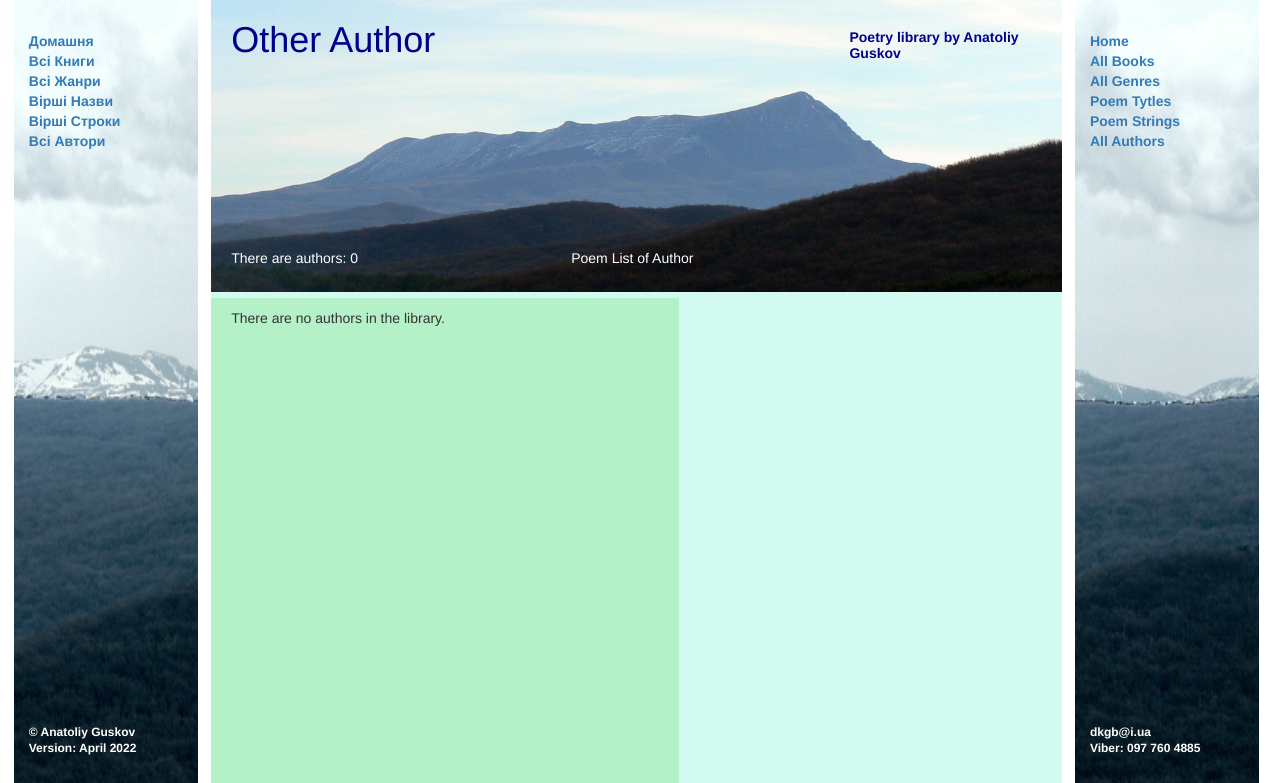
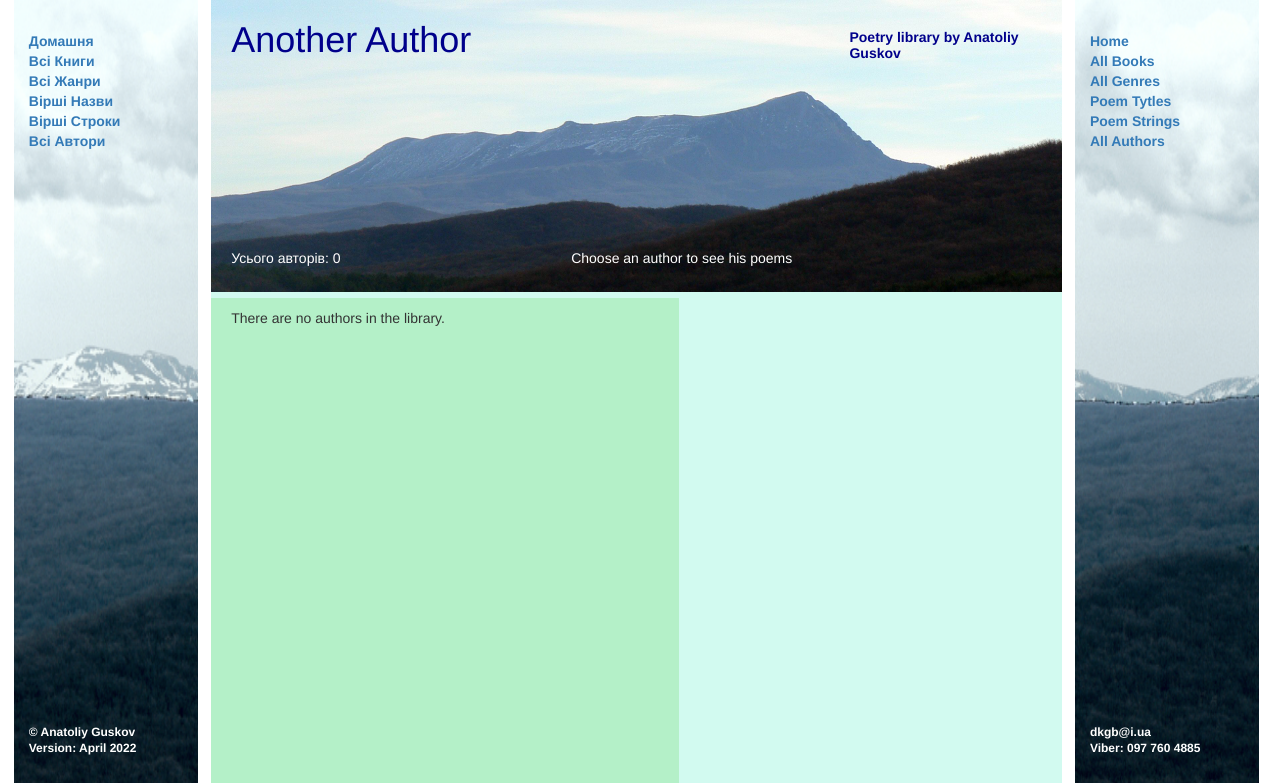
Before and after one commit to AnatolGuskov/poem_guskov, a Django app: page /poems/authors/ in a window 1280 px wide. Shown: the top 783 px of the page. Run offline with Django 4.2, Linux system fonts and the light colour scheme; data that the repository does not hold is empty; some libraries are stand-ins or nearby versions.

Commit message:
Guskov / Another etc.

```diff
--- a/poems/admin.py
+++ b/poems/admin.py
@@ -14,7 +14,7 @@ admin.site.register(Book, BookAdmin)
 
 
 class PoemAdmin(admin.ModelAdmin):
-    list_display = ('tytle', 'id', 'date', 'author',)
+    list_display = ('tytle', 'id', 'date', 'poem_lang', 'author',)
 admin.site.register(Poem, PoemAdmin)
 
 
--- a/poems/context_processors.py
+++ b/poems/context_processors.py
@@ -3,7 +3,7 @@ from . models import Author, Genre, Book, Poem
 
 
 def author (request):
-    name_tytle = "Перелік Авторів"
+    name_tytle = "Інші Автори"
     name_text = "Усього авторів:"
     # name_library = "Бібліотека поезій Анатолія Гуськова"
     # name_poem_list = "Перелік віршів автора"
--- a/poems/models.py
+++ b/poems/models.py
@@ -22,7 +22,7 @@ class Language(models.Model):
 class Author(models.Model):
     class Meta:
         ordering = ["last_name"]
-    author = models.CharField(default="Гуськов", max_length=25)
+    # author = models.CharField(default="Гуськов", max_length=25)
     first_name = models.CharField(null=True, blank = True, max_length=25)
     middl_name = models.CharField(null=True, blank = True, max_length=25)
     last_name = models.CharField(max_length=45)
@@ -85,7 +85,7 @@ class Poem(models.Model):
         ordering = ["tytle"]
     date = models.DateField(null = True, blank = True, )
     author = models.ForeignKey(Author, on_delete=models.SET_NULL,
-                               default = "Анатолій Гуськов", null = True, blank=True)
+                               null = True, blank=True)
     tytle = models.CharField(default=" ", max_length=100)
     poem_lang = models.CharField(default="укр.", max_length=4)
     headline = models.CharField(max_length=200)
--- a/poems/views.py
+++ b/poems/views.py
@@ -7,6 +7,7 @@ from django.template import loader
 from django.http import HttpResponse
 from django.http import Http404
 from django.views import generic
+from django.db.models import Q
 
 from . models import Author, Genre, Book, Poem
 # D:\\web\\dj\\mytestsite\\poems\\
@@ -17,9 +18,11 @@ def index_eng(request):
     # Генерация "количеств" некоторых главных объектов
 
     num_genres = Genre.objects.all().count()
-    num_poems  = Poem.objects.all().count()
-    num_books  = Book.objects.all().count()
-    num_authors = Author.objects.all().count()
+    num_books = Book.objects.all().count()
+    num_poems_guskov = Poem.objects.all().filter(author=1).count()
+    num_authors = Author.objects.all().count() - 1
+    num_poems_authors = Poem.objects.all().count() - num_poems_guskov
+
     # Number of visits to this view, as counted in the session variable.
     num_visits = request.session.get('num_visits', 0)
     request.session['num_visits'] = num_visits + 1
@@ -28,17 +31,20 @@ def index_eng(request):
     name_text = "The poetry library has the following record counts:"
     name_book = "Books"
     name_genre = "Genres"
-    name_poem = "Poems"
-    name_author = "Authors"
+    name_poems_guskov = "Poems by A. Guskov"
+    name_authors = "Another Authors"
+    name_poems_authors = "Poems by Another Authors"
     # Отрисовка HTML-шаблона index.html с данными
     # внутри переменной контекста context
     return render(
         request, 'poems/index.html',
-        context={'num_genres': num_genres, 'num_poems': num_poems, 'num_authors': num_authors,
+        context={'num_genres': num_genres,
+                 'num_poems_guskov': num_poems_guskov,
+                 'num_poems_authors': num_poems_authors, 'num_authors': num_authors,
                  'num_books': num_books, 'num_visits': num_visits,
-                 'name_tytle': name_tytle, 'name_text': name_text,
+                 'name_tytle': name_tytle, 'name_text': name_text, 'name_authors': name_authors,
                  'name_book': name_book, 'name_genre': name_genre,
-                 'name_poem': name_poem, 'name_author': name_author},
+                 'name_poems_guskov': name_poems_guskov, 'name_poems_authors': name_poems_authors}
     )
 
 # ================== INDEX UKR MDN Web Docs part 5 ===========================
@@ -47,60 +53,74 @@ def index(request):
     # Генерация "количеств" некоторых главных объектов
 
     num_genres = Genre.objects.all().count()
-    num_poems  = Poem.objects.all().count()
     num_books  = Book.objects.all().count()
-    num_authors = Author.objects.all().count()
+    num_poems_guskov = Poem.objects.all().filter(author = 1).count()
+    num_authors = Author.objects.all().count() - 1
+    num_poems_authors = Poem.objects.all().count() - num_poems_guskov
+
     # Number of visits to this view, as counted in the session variable.
     num_visits = request.session.get('num_visits', 0)
-    request.session['num_visits'] = num_visits - 1
+    request.session['num_visits'] = num_visits + 1
 
     name_tytle = "Бібліотека поезій Анатолія Гуськова"
     name_text = "Поетична бібліотека містить:"
     name_book = "Книг"
     name_genre = "Жанрів"
-    name_poem = "Віршів"
-    name_author = "Авторів"
+    name_poems_guskov = "Віршів А. Гуськова"
+    name_authors = "Інших авторів"
+    name_poems_authors = "Віршів інших авторів"
     # Отрисовка HTML-шаблона index.html с данными
     # внутри переменной контекста context
     return render(
         request, 'poems/index.html',
-        context={'num_genres': num_genres, 'num_poems': num_poems, 'num_authors': num_authors,
+        context={'num_genres': num_genres,
+                 'num_poems_guskov': num_poems_guskov,
+                 'num_poems_authors': num_poems_authors, 'num_authors': num_authors,
                  'num_books': num_books, 'num_visits': num_visits,
-                 'name_tytle': name_tytle, 'name_text': name_text, 'name_author': name_author,
-                 'name_book': name_book, 'name_genre': name_genre, 'name_poem': name_poem},
+                 'name_tytle': name_tytle, 'name_text': name_text, 'name_authors': name_authors,
+                 'name_book': name_book, 'name_genre': name_genre,
+                 'name_poems_guskov': name_poems_guskov, 'name_poems_authors': name_poems_authors}
     )
 
 # =============== AUTHORS Пользовательское представление ================
 def author_list(request):
-    author_list = Author.objects.all()
-    num_authors = Author.objects.count() - 1
-    name_tytle = "Other Author"
-    name_text = "There are authors:"
+    author_list = Author.objects.all().filter(~Q(id=1))
+    num_authors = Author.objects.all().filter(~Q(id=1)).count()
+    num_poems = Poem.objects.all().filter(~Q(author_id=1)).count()
+
+    name_tytle = "Another Author"
+    name_authors = "There are authors:"
+    name_poems = "poems:"
     name_library = "Poetry library by Anatoliy Guskov"
-    name_poem_list = "Poem List of Author"
+    name_poem_list = "Choose an author to see his poems"
 
     return render(
         request,
         'poems/author_list.html',
         context={'author_list': author_list, 'num_authors': num_authors,
-                 'name_tytle': name_tytle, 'name_text': name_text,
-                 'name_library': name_library, 'name_poem_list': name_poem_list }
+                 'name_tytle': name_tytle, 'name_authors': name_authors,
+                 'name_poems': name_poems, 'num_poems': num_poems,
+                 'name_library': name_library, 'name_poem_list': name_poem_list}
     )
 
 # =======================================
 def author_list_ukr(request):
-    author_list = Author.objects.all()
-    num_authors = Author.objects.count() - 1
+    author_list = Author.objects.all().filter(~Q(id=1))
+    num_authors = Author.objects.all().filter(~Q(id=1)).count()
+    num_poems = Poem.objects.all().filter(~Q(author_id=1)).count()
+
     name_tytle = "Інші Автори"
-    name_text = "Усього авторів:"
+    name_authors = "Усього авторів:"
+    name_poems = "віршів:"
     name_library = "Бібліотека поезій Анатолія Гуськова"
-    name_poem_list = "Перелік віршів автора"
+    name_poem_list = "Обири автора, щоб побачити його вірші"
 
     return render(
         request,
         'poems/author_list.html',
         context={'author_list': author_list, 'num_authors': num_authors,
-                 'name_tytle': name_tytle, 'name_text': name_text,
+                 'name_tytle': name_tytle, 'name_authors': name_authors,
+                 'name_poems': name_poems, 'num_poems': num_poems,
                  'name_library': name_library, 'name_poem_list': name_poem_list }
     )
 
@@ -198,108 +218,136 @@ def book_list_ukr(request):
 
 # =============== POEMS LIST TYTLE ================
 def poem_list(request):
-    poem_list = Poem.objects.all().filter( author_id = 1)
+    poem_list = Poem.objects.all().filter(author_id = 1)
+    poem_list_authors = Poem.objects.all().filter(~Q(author_id = 1))
 
     name_tytle_poem = "Перелік Віршів"
-    name_text_poem = "Усьго віршів"
+    name_num = "Усього віршів"
+    name_num_poems = "Вірші А. Гуськова"
     name_library = "Бібліотека поезій Анатолія Гуськова"
+    name_num_poems_authors = "Вірші інших авторів"
 
     return render(
         request,
         'poems/poem_list.html',
-        context={'poem_list' : poem_list, 'len' : len(poem_list),
-                 'name_tytle_poem': name_tytle_poem, 'name_text_poem': name_text_poem,
-                 'name_library': name_library,
+        context={'poem_list_guskov': poem_list, 'poem_list_authors': poem_list_authors,
+                 'num_guskov': len(poem_list), 'num_authors': len(poem_list_authors),
+                 'num': len(poem_list) + len(poem_list_authors),
+                 'name_tytle_poem': name_tytle_poem, 'name_num_poems': name_num_poems,
+                 'name_num_poems_authors': name_num_poems_authors,
+                 'name_library': name_library, 'name_num': name_num,
                  }
     )
 # ===============================
 def poem_list_ukr(request):
-    poem_list = Poem.objects.all().filter(poem_lang = 'укр.')
+    poem_list = Poem.objects.all().filter(author_id=1, poem_lang = 'укр.')
+    poem_list_authors = Poem.objects.all().filter(~Q(author_id=1),poem_lang = 'укр.')
 
-    name_tytle_poem = "Перелік Віршів"
-    name_text_poem = "Віршів українською"
+    name_tytle_poem = "Вірші українською"
     name_library = "Бібліотека поезій Анатолія Гуськова"
+    name_num = "Усього віршів"
+    name_num_poems = "Вірші А. Гуськова"
+    name_num_poems_authors = "Вірші інших авторів"
 
     return render(
         request,
         'poems/poem_list.html',
-        context={'poem_list' : poem_list, 'len' : len(poem_list),
-                 'name_tytle_poem': name_tytle_poem, 'name_text_poem': name_text_poem,
-                 'name_library': name_library,
+        context={'poem_list_guskov': poem_list, 'poem_list_authors': poem_list_authors,
+                 'num_guskov': len(poem_list), 'num_authors': len(poem_list_authors),
+                 'num': len(poem_list) + len(poem_list_authors),
+                 'name_tytle_poem': name_tytle_poem, 'name_num_poems': name_num_poems,
+                 'name_num_poems_authors': name_num_poems_authors,
+                 'name_library': name_library, 'name_num': name_num,
                  }
     )
 # ===============================
 def poem_list_rus(request):
-    poem_list = Poem.objects.all().filter(poem_lang = 'рос.')
+    poem_list = Poem.objects.all().filter(author_id=1, poem_lang='рос.')
+    poem_list_authors = Poem.objects.all().filter(~Q(author_id=1), poem_lang='рос.')
 
-    name_tytle_poem = "Перелік Віршів"
-    name_text_poem = "Віршів російською"
+    name_tytle_poem = "Вірші російською"
     name_library = "Бібліотека поезій Анатолія Гуськова"
+    name_num = "Усього віршів"
+    name_num_poems = "Вірші А. Гуськова"
+    name_num_poems_authors = "Вірші інших авторів"
 
     return render(
         request,
         'poems/poem_list.html',
-        context={'poem_list' : poem_list, 'len' : len(poem_list),
-                 'name_tytle_poem': name_tytle_poem, 'name_text_poem': name_text_poem,
-                 'name_library': name_library,
+        context={'poem_list_guskov': poem_list, 'poem_list_authors': poem_list_authors,
+                 'num_guskov': len(poem_list), 'num_authors': len(poem_list_authors),
+                 'num': len(poem_list) + len(poem_list_authors),
+                 'name_tytle_poem': name_tytle_poem, 'name_num_poems': name_num_poems,
+                 'name_num_poems_authors': name_num_poems_authors,
+                 'name_library': name_library, 'name_num': name_num,
                  }
     )
-
 # ====================================
 def poem_list_string(request):
-    poem_list_str = Poem.objects.order_by("headline")
+    poem_list = Poem.objects.all().filter(author_id=1).order_by("headline")
+    poem_list_authors = Poem.objects.all().filter(~Q(author_id=1)).order_by("headline")
 
     name_tytle_poem = "Перелік Віршів"
-    name_text_poem = "Усьго віршів"
+    name_num = "Усього віршів"
+    name_num_poems = "Вірші А. Гуськова"
     name_library = "Бібліотека поезій Анатолія Гуськова"
-
+    name_num_poems_authors = "Вірші інших авторів"
 
     return render(
-            request,
-            'poems/poem_list_string.html',
-            context={'poem_list_str': poem_list_str, 'len': len(poem_list_str),
-                     'name_tytle_poem': name_tytle_poem, 'name_text_poem': name_text_poem,
-                     'name_library': name_library,
-                     }
-        )
-
+        request,
+        'poems/poem_list_string.html',
+        context={'poem_list_guskov': poem_list, 'poem_list_authors': poem_list_authors,
+                 'num_guskov': len(poem_list), 'num_authors': len(poem_list_authors),
+                 'num': len(poem_list) + len(poem_list_authors),
+                 'name_tytle_poem': name_tytle_poem, 'name_num_poems': name_num_poems,
+                 'name_num_poems_authors': name_num_poems_authors,
+                 'name_library': name_library, 'name_num': name_num,
+                 }
+    )
 # ===============================================
 def poem_list_string_ukr(request):
-    poem_list_str = Poem.objects.order_by("headline").filter(poem_lang = 'укр.')
+    poem_list = Poem.objects.all().filter(author_id=1, poem_lang = 'укр.').order_by("headline")
+    poem_list_authors = Poem.objects.all().filter(~Q(author_id=1), poem_lang = 'укр.').order_by("headline")
 
-    name_tytle_poem = "Перелік Віршів"
-    name_text_poem = " Віршів українською"
+    name_tytle_poem = "Вірші українською"
+    name_num = "Усього віршів"
+    name_num_poems = "Вірші А. Гуськова"
     name_library = "Бібліотека поезій Анатолія Гуськова"
-
+    name_num_poems_authors = "Вірші інших авторів"
 
     return render(
-            request,
-            'poems/poem_list_string.html',
-            context={'poem_list_str': poem_list_str, 'len': len(poem_list_str),
-                     'name_tytle_poem': name_tytle_poem, 'name_text_poem': name_text_poem,
-                     'name_library': name_library,
-                     }
-        )
-
+        request,
+        'poems/poem_list_string.html',
+        context={'poem_list_guskov': poem_list, 'poem_list_authors': poem_list_authors,
+                 'num_guskov': len(poem_list), 'num_authors': len(poem_list_authors),
+                 'num': len(poem_list) + len(poem_list_authors),
+                 'name_tytle_poem': name_tytle_poem, 'name_num_poems': name_num_poems,
+                 'name_num_poems_authors': name_num_poems_authors,
+                 'name_library': name_library, 'name_num': name_num,
+                 }
+    )
 # ==================================================
 def poem_list_string_rus(request):
-    poem_list_str = Poem.objects.order_by("headline").filter(poem_lang = 'рос.')
+    poem_list = Poem.objects.all().filter(author_id=1, poem_lang='рос.').order_by("headline")
+    poem_list_authors = Poem.objects.all().filter(~Q(author_id=1), poem_lang='рос.').order_by("headline")
 
-    name_tytle_poem = "Перелік Віршів"
-    name_text_poem = "Віршів російською"
+    name_tytle_poem = "Вірші російською"
+    name_num = "Усього віршів"
+    name_num_poems = "Вірші А. Гуськова"
     name_library = "Бібліотека поезій Анатолія Гуськова"
-
+    name_num_poems_authors = "Вірші інших авторів"
 
     return render(
-            request,
-            'poems/poem_list_string.html',
-            context={'poem_list_str': poem_list_str, 'len': len(poem_list_str),
-                     'name_tytle_poem': name_tytle_poem, 'name_text_poem': name_text_poem,
-                     'name_library': name_library,
-                     }
-        )
-
-
+        request,
+        'poems/poem_list_string.html',
+        context={'poem_list_guskov': poem_list, 'poem_list_authors': poem_list_authors,
+                 'num_guskov': len(poem_list), 'num_authors': len(poem_list_authors),
+                 'num': len(poem_list) + len(poem_list_authors),
+                 'name_tytle_poem': name_tytle_poem, 'name_num_poems': name_num_poems,
+                 'name_num_poems_authors': name_num_poems_authors,
+                 'name_library': name_library, 'name_num': name_num,
+                 }
+    )
 # # ===============================
 # def genre_poems(request):
 #     genre_name = Genre.objects.get(pk = id)
```
Also changed, not shown: polls/templates/poems/author_list.html (+7 -18 lines), polls/templates/poems/base_generic.html (+6 -8 lines), polls/templates/poems/book_detail.html (+6 -6 lines), polls/templates/poems/book_list.html (+10 -10 lines), polls/templates/poems/index.html (+13 -8 lines), polls/templates/poems/poem_detail.html (+5 -4 lines), polls/templates/poems/poem_list.html (+28 -6 lines), polls/templates/poems/poem_list_string.html (+26 -7 lines), poems/migrations/0027_remove_author_author_alter_poem_author.py (added).
